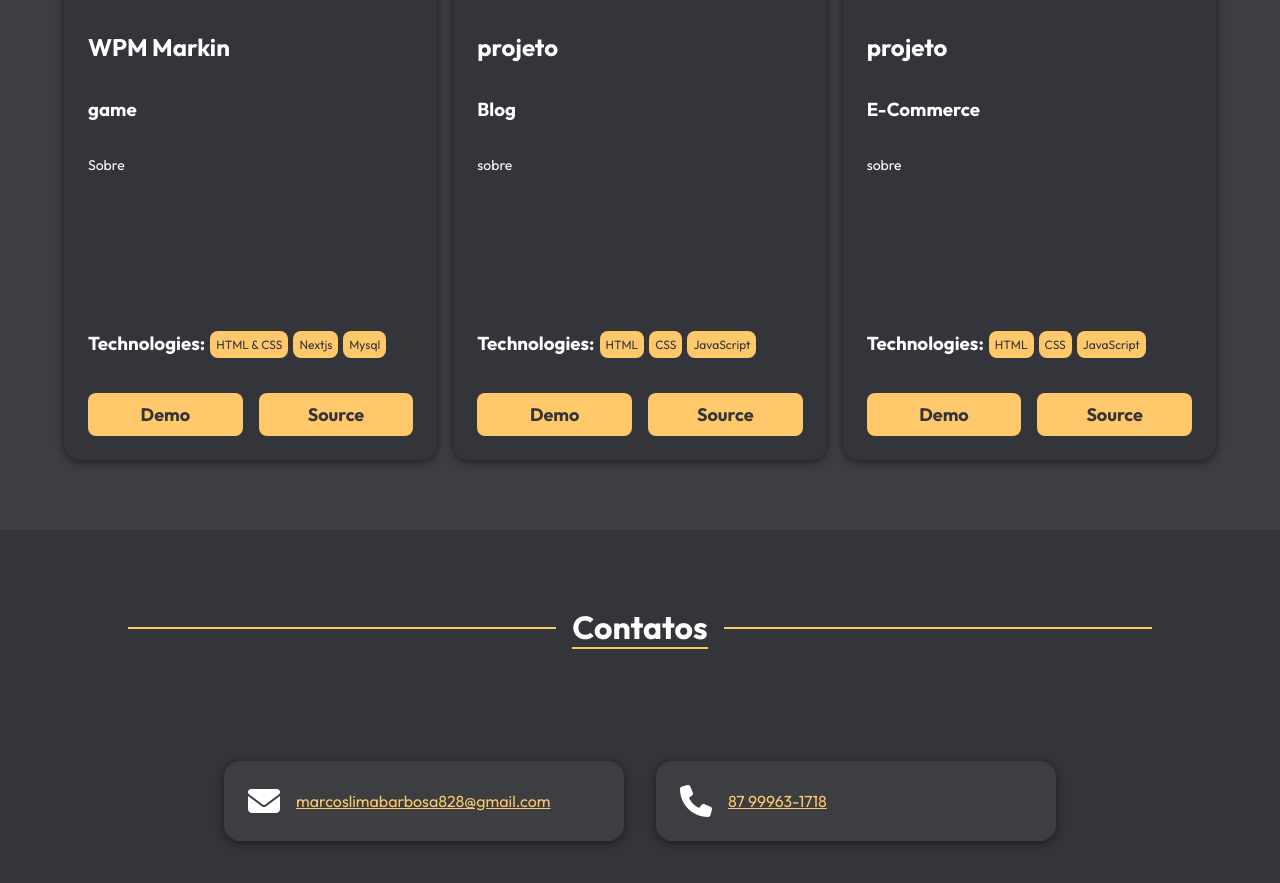
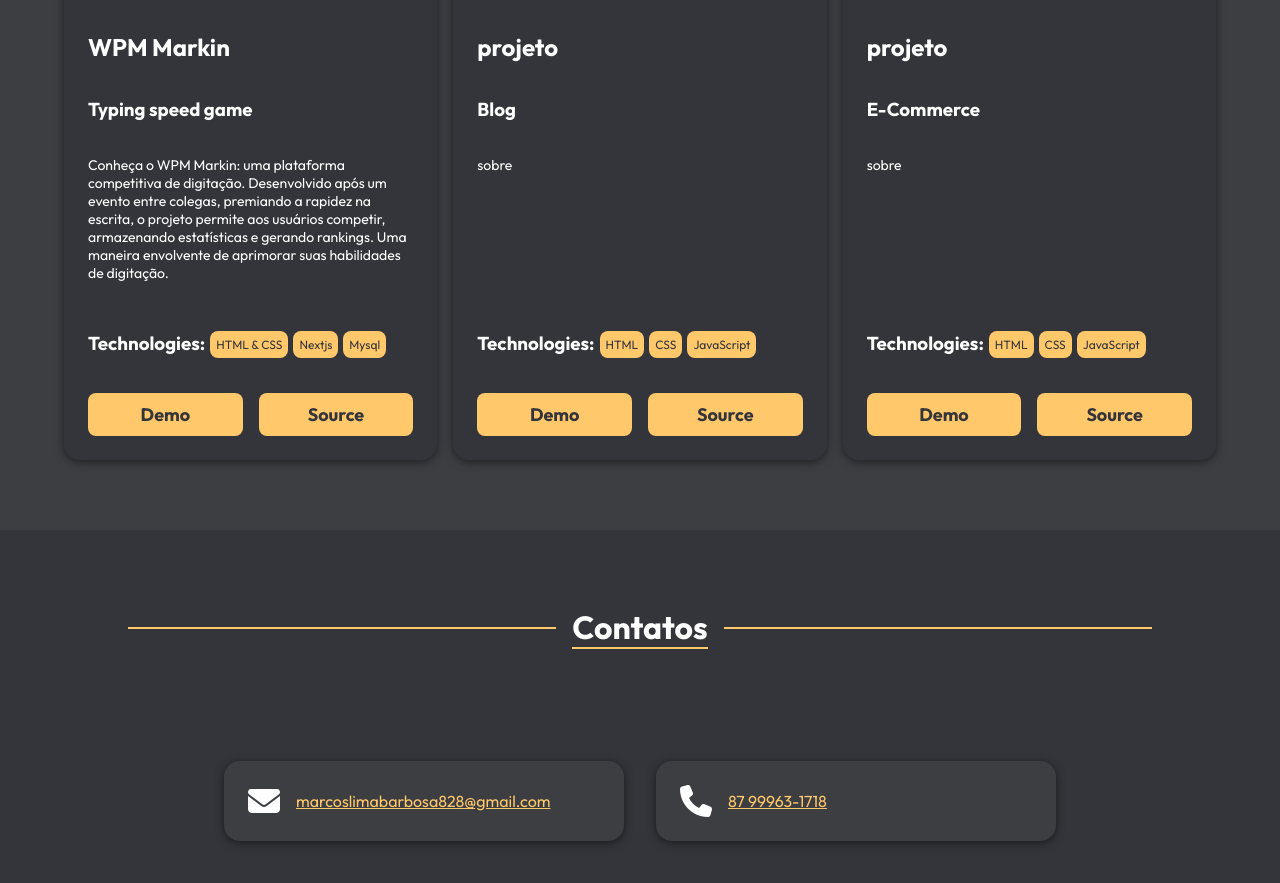
Before and after one commit to MarcosLima-1/MarcosLima-Portifolio, a plain HTML site: page index.html in a window 1280 px wide. Shown: the part 2467-3350 px from the top of the page. Drawn offline with Linux system fonts and the light colour scheme.

Commit message:
Update index.html

```diff
--- a/index.html
+++ b/index.html
@@ -296,8 +296,14 @@
 								alt=""
 								class="img" />
 							<h2>WPM Markin</h2>
-							<h3>game</h3>
-							<p class="about">Sobre</p>
+							<h3>Typing speed game</h3>
+							<p class="about">
+								Conheça o WPM Markin: uma plataforma competitiva de digitação.
+								Desenvolvido após um evento entre colegas, premiando a rapidez na
+								escrita, o projeto permite aos usuários competir, armazenando
+								estatísticas e gerando rankings. Uma maneira envolvente de aprimorar
+								suas habilidades de digitação.
+							</p>
 							<div class="tech">
 								<h3>Technologies:</h3>
 								<span>HTML & CSS</span>
```
